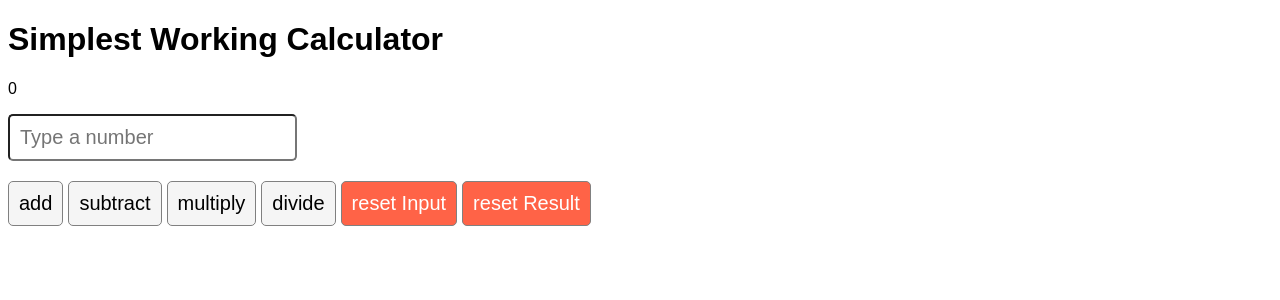
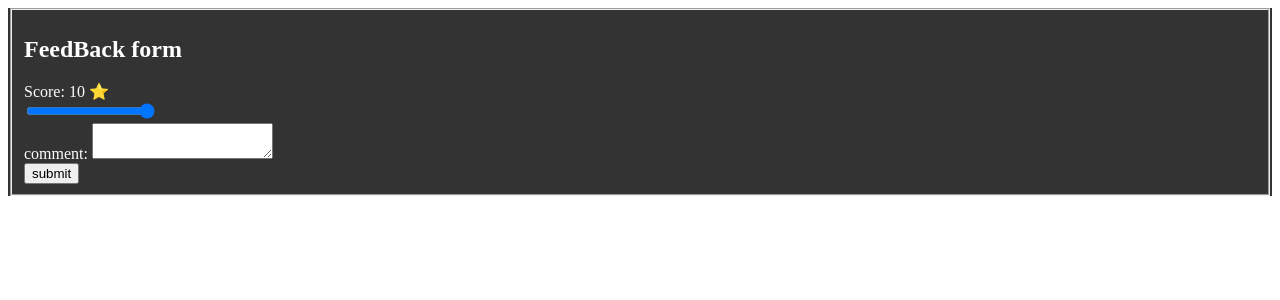
Before and after one commit to oovaa/react_tut, a React (Create React App) app in the folder coursera/: page / in a window 1280 px wide. Shown: the top 300 px of the page. Built offline with nearby package versions, Linux system fonts and the light colour scheme.

Commit message:
practicing forms

```diff
--- a/coursera/package.json
+++ b/coursera/package.json
@@ -2,7 +2,6 @@
   "name": "reactlab",
   "private": true,
   "dependencies": {
-    "coder": "^1.0.0",
     "react": "^18.2.0",
     "react-dom": "^18.2.0",
     "react-scripts": "^5.0.1",
--- a/coursera/src/App.js
+++ b/coursera/src/App.js
@@ -1,67 +1,45 @@
-import { useState, useRef } from "react";
-import "./App.css";
-
+import React, { useState } from 'react'
 function App() {
-  const inputRef = useRef(null);
-  const resultRef = useRef(null);
-  const [result, setResult] = useState(0);
-
-  function plus(e) {
-    e.preventDefault();
-    setResult((result) => result + Number(inputRef.current.value));
-  }
-
-  function minus(e) {
-    // Add the code for the minus function
-    e.preventDefault();
-    setResult((result) => result - Number(inputRef.current.value));
-  }
-
-  function times(e) {
-    // Add the code for the plus function
-    e.preventDefault();
-    setResult((result) => result * Number(inputRef.current.value));
-  }
-
-  function divide(e) {
-    // Add the code for the divide function
-    e.preventDefault();
-    setResult((result) => result / Number(inputRef.current.value));
-  }
-
-  function resetInput(e) {
-    // Add the code for the resetInput function
-    e.preventDefault();
-    inputRef.current.value = 0;
-  }
-
-  function resetResult(e) {
-    e.preventDefault();
-    setResult((prev) => prev * 0);
+  const [score, setScore] = useState('10')
+  const [comment, setcomment] = useState('')
+  const handelSubmit = (e) => {
+    e.preventDefault()
+    if (score <= 5 && comment.length <= 10) {
+      alert('Please provide  comment')
+      return
+    }
+    console.log('Submitted')
+    setScore('9')
+    setcomment('')
   }
 
   return (
-    <div className="App">
-      <div>
-        <h1>Simplest Working Calculator</h1>
-      </div>
-      <form>
-        <p ref={resultRef}>{result}</p>
-        <input
-          pattern="[0-9]"
-          ref={inputRef}
-          type="number"
-          placeholder="Type a number"
-        />
-        <button onClick={plus}>add</button>
-        <button onClick={minus}>subtract</button>
-        <button onClick={times}>multiply</button>
-        <button onClick={divide}>divide</button>
-        <button onClick={resetInput}>reset Input</button>
-        <button onClick={resetResult}>reset Result</button>
+    <div className='App' style={{ backgroundColor: '#333', color: '#fff' }}>
+      <form onSubmit={handelSubmit}>
+        <fieldset>
+          <h2>FeedBack form</h2>
+          <div>
+            <label>Score: {score} ⭐</label> <br></br>
+            <input
+              type='range'
+              min='0'
+              max='10'
+              value={score}
+              onChange={(e) => setScore(e.target.value)}
+            ></input>
+          </div>
+          <div>
+            <label>comment: </label>
+            <textarea
+              value={comment}
+              onChange={(e) => setcomment(e.target.value)}
+            ></textarea>
+          </div>
+          <button type='submit'>submit</button>
+        </fieldset>
       </form>
     </div>
-  );
+  )
 }
 
-export default App;
+export default App
```
Also changed, not shown: 1 other file (tests, documents, lock files or other folders).
